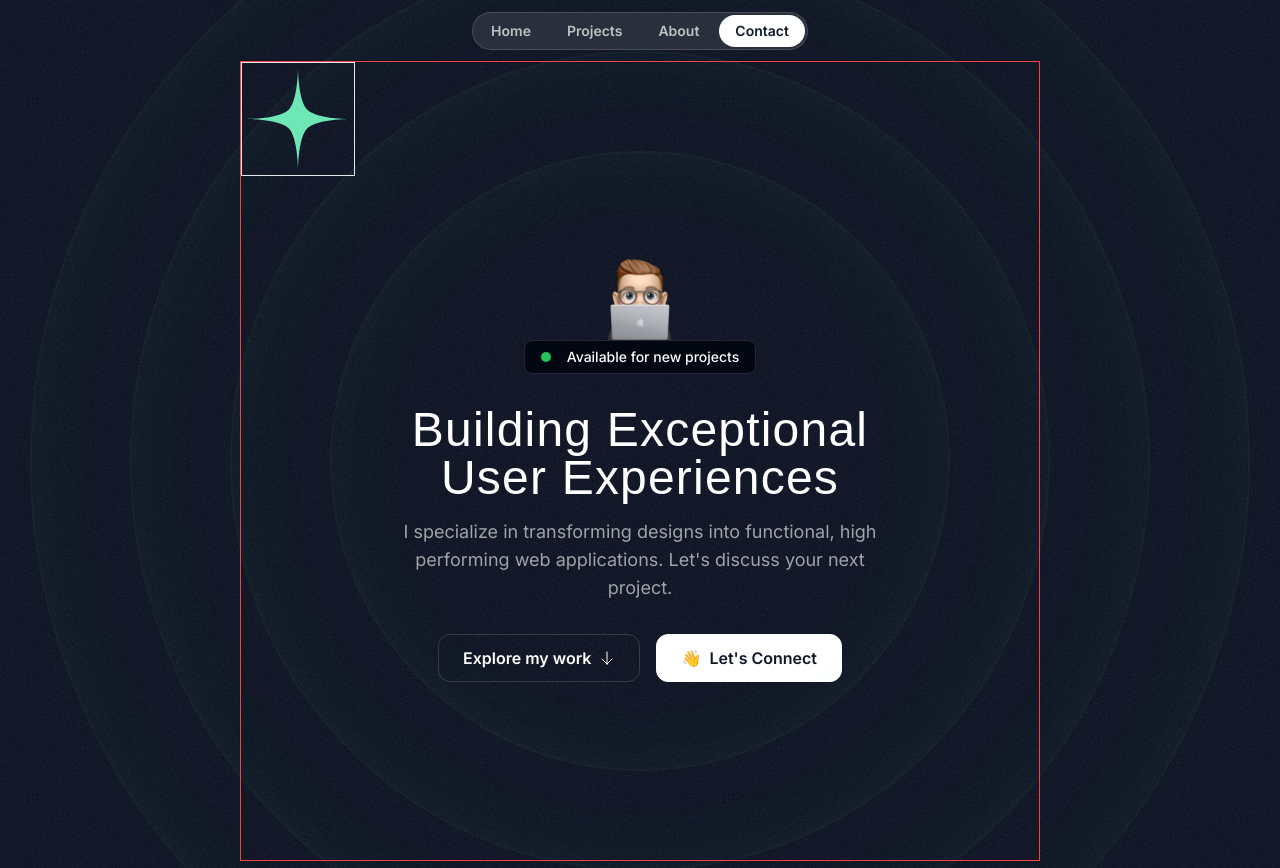
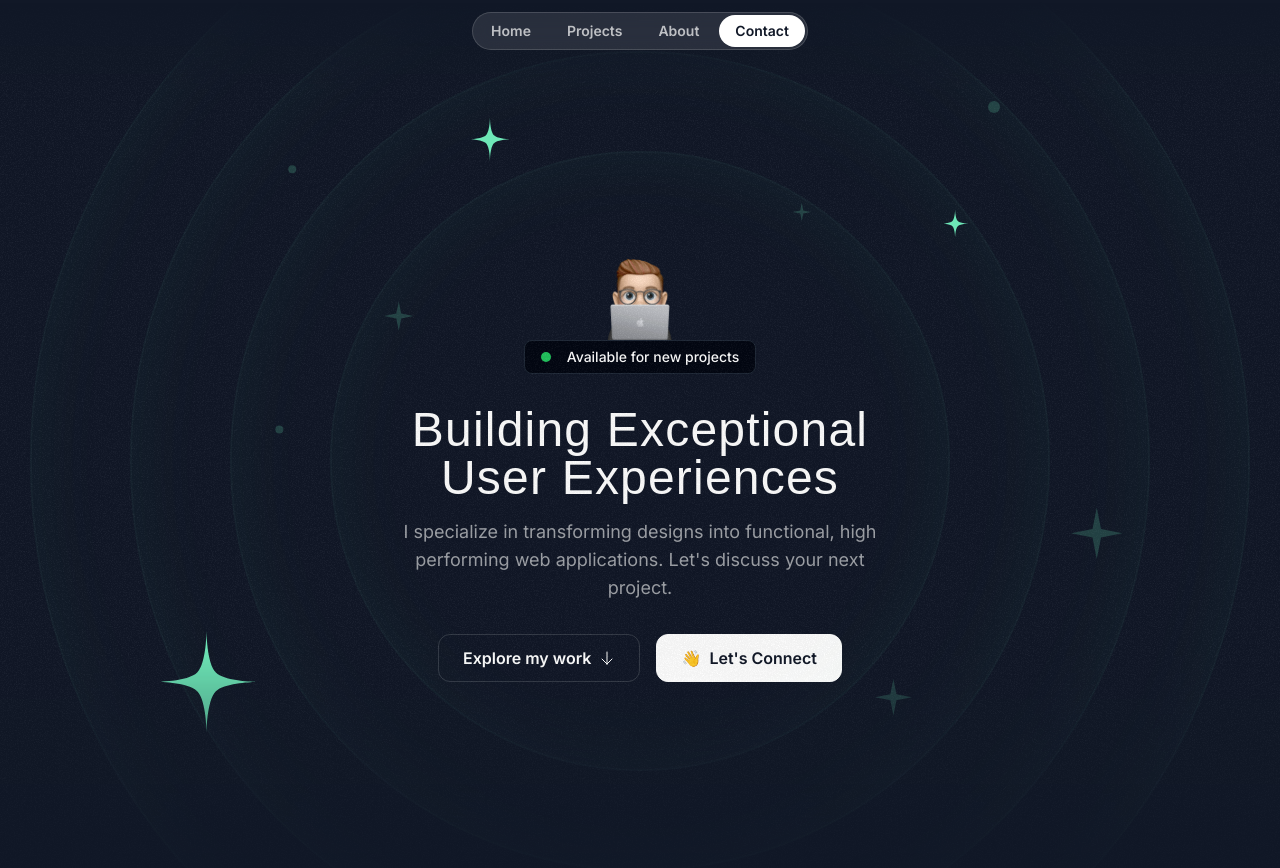
Before and after one commit to vikrantaroraa/vikrant-arora-portfolio-v2, a Next.js app: page / in a window 1280 px wide. Shown: the top 868 px of the page. Built offline with nearby package versions, Linux system fonts and the light colour scheme; a web font is replaced by a local one.

Commit message:
feat: extracted the code to show stars and circles into its separate HeroOrbit component added the star and sparkle images

```diff
--- /dev/null
+++ b/src/Components/HeroOrbit/index.tsx
@@ -0,0 +1,29 @@
+import React, { PropsWithChildren } from "react";
+
+const HeroOrbit = ({
+  children,
+  size,
+  rotation,
+}: PropsWithChildren<{ size: number; rotation: number }>) => {
+  return (
+    <div className="absolute left-1/2 top-1/2 -translate-x-1/2 -translate-y-1/2">
+      <div
+        className="flex items-start"
+        style={{
+          height: `${size}px`,
+          width: `${size}px`,
+          transform: `rotate(${rotation}deg)`,
+        }}
+      >
+        <div
+          className="inline-flex"
+          style={{ transform: `rotate(${rotation * -1}deg)` }}
+        >
+          {children}
+        </div>
+      </div>
+    </div>
+  );
+};
+
+export default HeroOrbit;
--- a/src/sections/Header.tsx
+++ b/src/sections/Header.tsx
@@ -1,6 +1,6 @@
 const Header = () => {
   return (
-    <div className="fixed top-3 flex w-full items-center justify-center">
+    <div className="fixed top-3 z-10 flex w-full items-center justify-center">
       <nav className="flex gap-1 rounded-full border border-white/15 bg-white/10 p-0.5 backdrop-blur">
         <a href="" className="nav-item">
           Home
--- a/src/sections/HeroSection.tsx
+++ b/src/sections/HeroSection.tsx
@@ -3,10 +3,13 @@ import Image from "next/image";
 import grainImage from "@/assets/images/grain.jpg";
 import ArrowDown from "@/assets/icons/arrow-down.svg";
 import StarIcon from "@/assets/icons/star.svg";
+import SparkleIcon from "@/assets/icons/sparkle.svg";
+import HeroOrbit from "@/Components/HeroOrbit";
 
 const HeroSection = () => {
   return (
     <div className="relative overflow-x-clip py-32 md:py-48 lg:py-60">
+      <div className="absolute inset-0 [mask-image:linear-gradient(to_bottom,transparent,black_10%,black_70%,transparent)]">
         <div
           className="absolute inset-0 -z-30 opacity-5"
           style={{ backgroundImage: `url(${grainImage.src})` }}
@@ -15,12 +18,36 @@ const HeroSection = () => {
         <div className="hero-ring size-[820px]"></div>
         <div className="hero-ring size-[1020px]"></div>
         <div className="hero-ring size-[1220px]"></div>
-      <div className="absolute left-1/2 top-1/2 -translate-x-1/2 -translate-y-1/2">
-        <div className="size-[800px] border border-red-500">
-          <div className="borer-green-500 inline-flex border">
+        <HeroOrbit size={800} rotation={-72}>
           <StarIcon className="size-28 text-emerald-300" />
-          </div>
-        </div>
+        </HeroOrbit>
+        <HeroOrbit size={550} rotation={20}>
+          <StarIcon className="size-12 text-emerald-300" />
+        </HeroOrbit>
+        <HeroOrbit size={590} rotation={98}>
+          <StarIcon className="size-8 text-emerald-300" />
+        </HeroOrbit>
+        <HeroOrbit size={430} rotation={-14}>
+          <SparkleIcon className="size-8 text-emerald-300/20" />
+        </HeroOrbit>
+        <HeroOrbit size={440} rotation={78}>
+          <SparkleIcon className="size-5 text-emerald-300/20" />
+        </HeroOrbit>
+        <HeroOrbit size={530} rotation={178}>
+          <SparkleIcon className="size-10 text-emerald-300/20" />
+        </HeroOrbit>
+        <HeroOrbit size={710} rotation={144}>
+          <SparkleIcon className="size-14 text-emerald-300/20" />
+        </HeroOrbit>
+        <HeroOrbit size={720} rotation={90}>
+          <div className="size-3 rounded-full bg-emerald-300/20"></div>
+        </HeroOrbit>
+        <HeroOrbit size={520} rotation={-40}>
+          <div className="size-2 rounded-full bg-emerald-300/20"></div>
+        </HeroOrbit>
+        <HeroOrbit size={650} rotation={-5}>
+          <div className="size-2 rounded-full bg-emerald-300/20"></div>
+        </HeroOrbit>
       </div>
       <div className="container"></div>
       <div className="flex flex-col items-center">
```
Also changed, not shown: src/assets/icons/sparkle.svg. Lines whose indentation alone changed are shown as unchanged.
